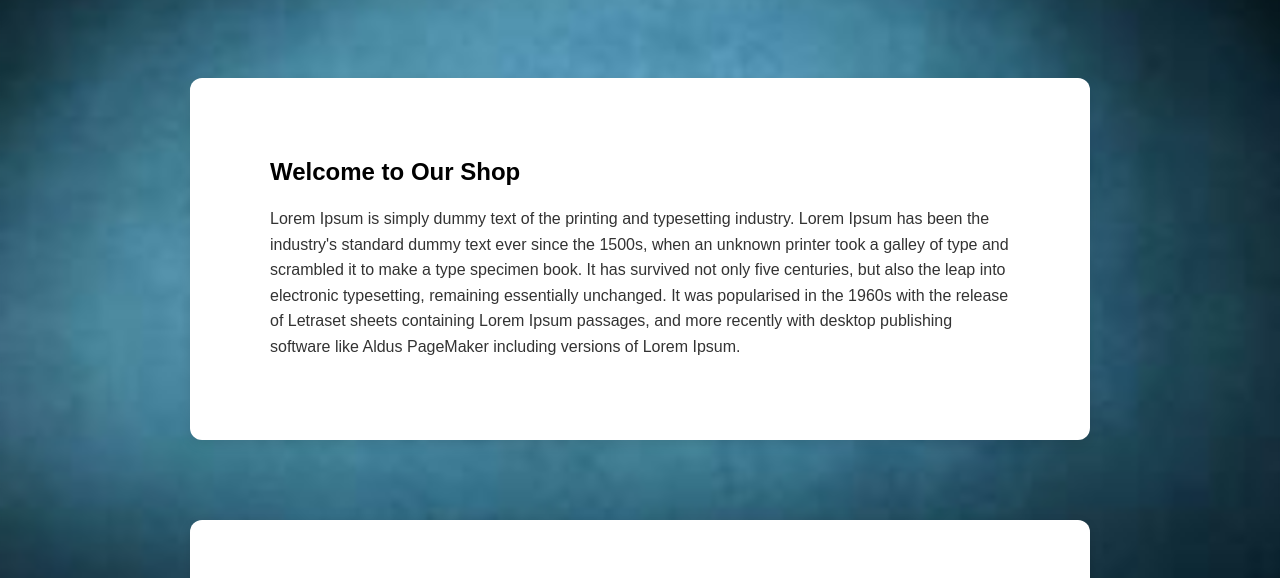
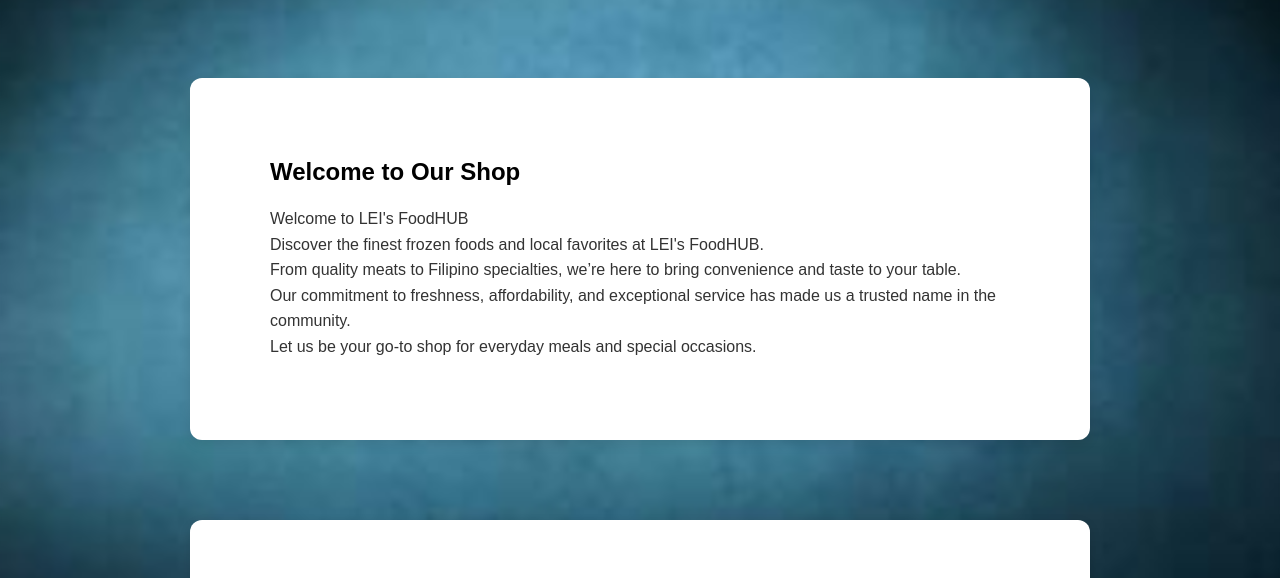
Before and after one commit to Jsuckava/WEBSITENEE, a website with bundled scripts: page project-root/public/aboutUs3.html in a window 1280 px wide. Shown: the part 88-666 px from the top of the page. Built offline with nearby package versions, Linux system fonts and the light colour scheme.

Commit message:
Add files via upload

```diff
--- a/project-root/public/aboutUs3.html
+++ b/project-root/public/aboutUs3.html
@@ -26,12 +26,11 @@
     <div class="about-container">
       <h2>Welcome to Our Shop</h2>
       <p>
-        Lorem Ipsum is simply dummy text of the printing and typesetting industry. Lorem Ipsum has been the industry's
-        standard dummy text ever since the 1500s, when an unknown printer took a galley of type and scrambled it to
-        make a type specimen book. It has survived not only five centuries, but also the leap into electronic
-        typesetting, remaining essentially unchanged. It was popularised in the 1960s with the release of Letraset
-        sheets containing Lorem Ipsum passages, and more recently with desktop publishing software like Aldus
-        PageMaker including versions of Lorem Ipsum.
+    Welcome to LEI's FoodHUB<br>
+    Discover the finest frozen foods and local favorites at LEI's FoodHUB.<br>
+    From quality meats to Filipino specialties, we’re here to bring convenience and taste to your table.<br>
+    Our commitment to freshness, affordability, and exceptional service has made us a trusted name in the community.<br>
+    Let us be your go-to shop for everyday meals and special occasions.
       </p>
     </div>
 
@@ -65,7 +64,8 @@
 <div class="location-section">
   <div class="location-text">
     <h2>LOCATION</h2>
-    <p>Cedar Bignay<br>IL 60604-2340</p>
+    <p>Blk 2 Lot 10 Grand Cedar Homes Sitio Ibaba,
+    Metro Manila<br>Valenzuela City, Bignay</p>
   </div>
   <div class="location-image">
     <img src="pictures And Icons/t11.jpg" alt="image location" />
```
